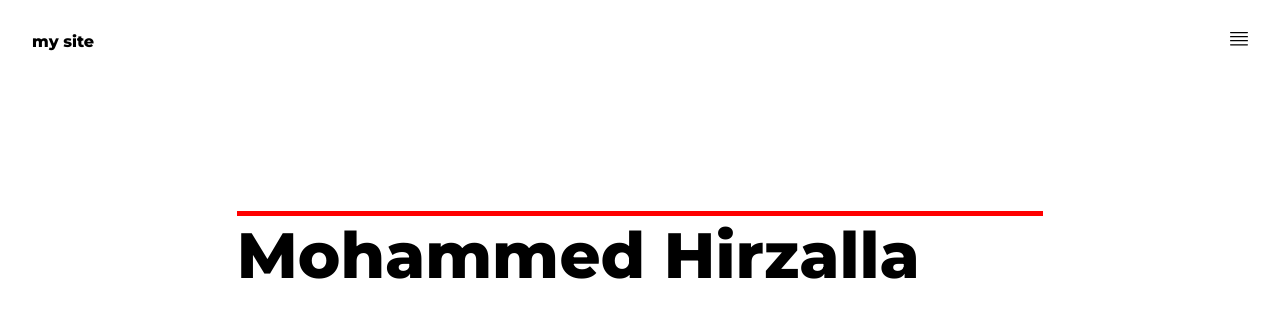
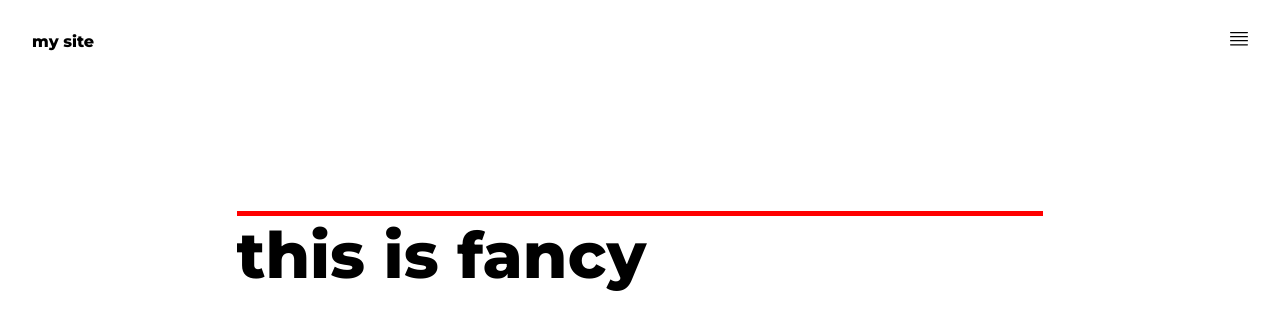
Before and after one commit to Moesworld/Sass, a plain HTML site: page index.html in a window 1280 px wide. Drawn offline with Linux system fonts and the light colour scheme.

Commit message:
change section again

```diff
--- a/index.html
+++ b/index.html
@@ -34,7 +34,7 @@
 	</header>
 
 	<section>
-		<h1>Mohammed Hirzalla </h1>
+		<h1>this is fancy </h1>
 	</section>
 	<script>
 		var overlay = document.getElementById('overlay');
```
